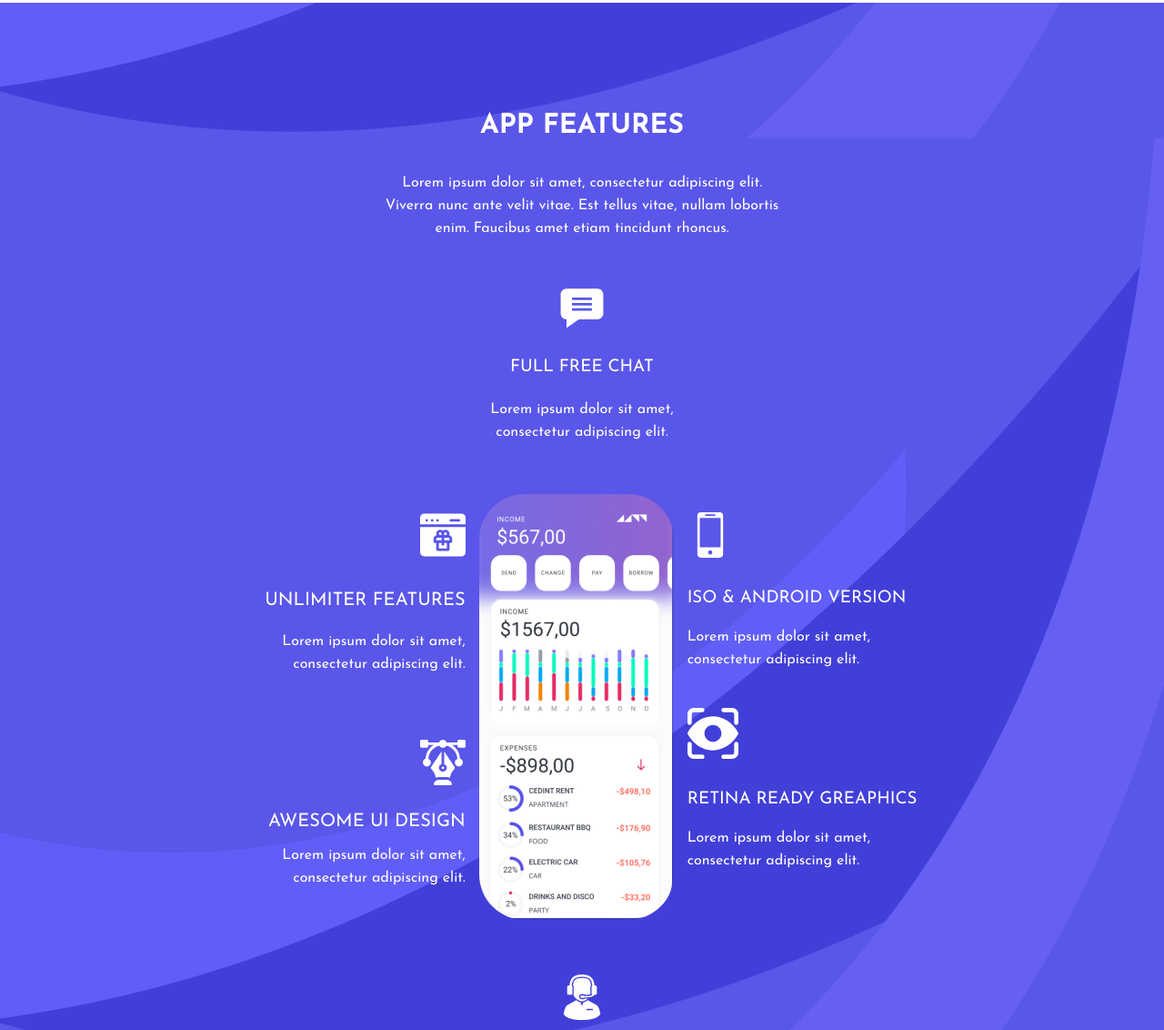
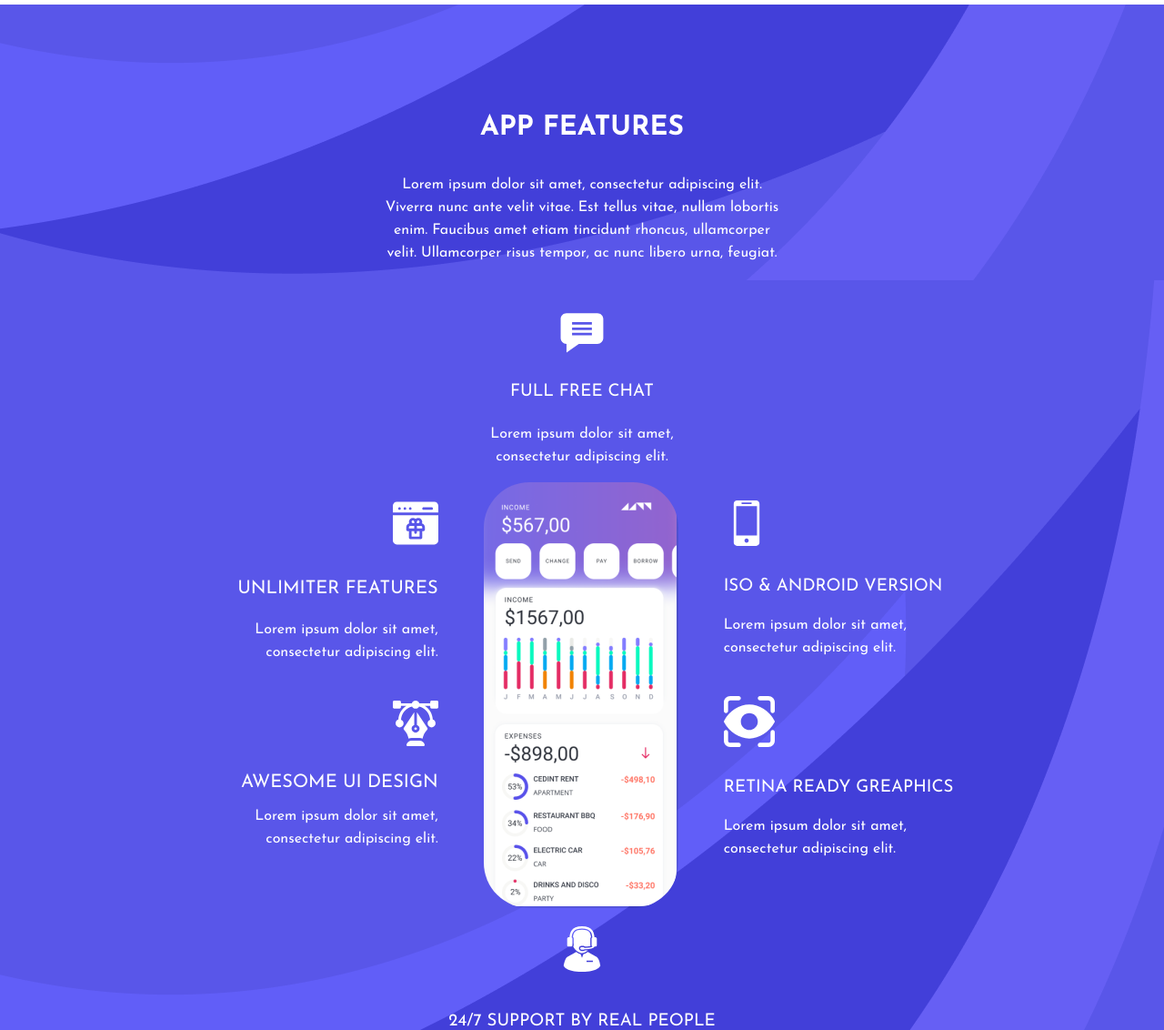
Before and after one commit to tomikorzu/Landing-page, a plain HTML site: page index.html in a window 1280 px wide. Shown: the part 1668-2800 px from the top of the page at 91% size. Drawn offline with Linux system fonts and the light colour scheme.

Commit message:
fix(features): modify features section for global responsive

```diff
--- a/index.html
+++ b/index.html
@@ -133,52 +133,20 @@
 
         </section>
 
-        <!-- Esta section la hice de esta manera solo para probar una forma distinta de hacerla responsive -->
+        <!-- FEATURES -->
         <section id="features">
-            <div class="mobile-responsive">
-                <h2 class="feat-title">APP FEATURES</h2>
-                <p class="feat-p p1">Lorem ipsum dolor sit amet, consectetur adipiscing elit. Viverra   nunc ante velit vitae.</p>
-                <p class=" hidden-p">Lorem ipsum dolor sit amet, consectetur adipiscing elit. Viverra nunc ante velit vitae. Est tellus vitae, nullam lobortis enim. Faucibus amet etiam    tincidunt rhoncus.</p>
-
-                <img class="img" src="svg/comment.svg" alt="">
-                <h3 class="feat-subtitle">FULL FREE CHAT</h3>
-                <p class="feat-p p2">Lorem ipsum dolor sit amet, consectetur adipiscing elit.</p>
-
-
-                <img class="img" src="svg/browser.svg" alt="">
-                <h3 class="feat-subtitle s2">UNLIMITER FEATURES</h3>
-                <p class="feat-p p2">Lorem ipsum dolor sit amet, consectetur adipiscing elit.</p>
-
-                <img class="img" src="svg/vector.svg" alt="">
-                <h3 class="feat-subtitle">AWESOME UI DESIGN</h3>
-                <p class="feat-p p2">Lorem ipsum dolor sit amet, consectetur adipiscing elit.</p>
-
-                <img class="img-app" src="svg/App.svg" alt="">
-
-                <img src="svg/cell-phone.svg" alt="">
-                <h3 class="feat-subtitle s3">ISO & ANDROID VERSION</h3>
-                <p class="feat-p p2">Lorem ipsum dolor sit amet, consectetur adipiscing elit.</p>
-
-                <img class="img" src="svg/eye-scanner 1.svg" alt="">
-                <h3 class="feat-subtitle s3 s4">RETINA READY GREAPHICS</h3>
-                <p class="feat-p p2">Lorem ipsum dolor sit amet, consectetur adipiscing elit.</p>
-
-                <img class="img" src="svg/male-telemarketer.svg" alt="">
-                <h3 class="feat-subtitle">24/7 SUPPORT BY REAL PEOPLE</h3>
-                <p class="feat-p p2">Lorem ipsum dolor sit amet, consectetur adipiscing elit.</p>
-            </div>
-            <div class="tablet-responsive">
+            <div class="responsive">
                 <div class="feat-container">
-                    <h2 class="feat-title">APP FEATURES</h2>
+                    <h2 class="feat-title txt-center align">APP FEATURES</h2>
                     <p class="feat-p p1">Lorem ipsum dolor sit amet, consectetur adipiscing elit.   Viverra   nunc ante velit vitae.</p>
                     <p class=" hidden-p">Lorem ipsum dolor sit amet, consectetur adipiscing elit. Viverra nunc ante velit vitae. Est tellus vitae, nullam lobortis enim. Faucibus amet etiam        tincidunt rhoncus.</p>
-
+                    <p class="laptop-p">Lorem ipsum dolor sit amet, consectetur adipiscing elit. Viverra nunc ante velit vitae. Est tellus vitae, nullam lobortis enim. Faucibus amet etiam tincidunt rhoncus, ullamcorper velit. Ullamcorper risus tempor, ac nunc libero urna, feugiat.</p>
 
                     <img class="img img-msg" src="svg/comment.svg" alt="">
                     <h3 class="feat-subtitle h3-msg">FULL FREE CHAT</h3>
                     <p class="feat-p p2 txt-center">Lorem ipsum dolor sit amet, consectetur adipiscing elit.</p>
 
-                    <div class="content">
+                    <div class="content content-xs content-xl">
                         <div class="browser-vector">
                             <img class="img img-tablet2" src="svg/browser.svg" alt="">
                             <h3 class="feat-subtitle s2 h3-browser">UNLIMITER FEATURES</h3>
--- a/principal/style.css
+++ b/principal/style.css
@@ -40,6 +40,8 @@ header{
     border-radius: 5px;
     align-items: center;
     z-index: 999;
+    border: 1px solid #bcbcbc;
+    /* position: fixed; */
 }
 .navbar a{
     color: #000;
@@ -351,9 +353,11 @@ header{
 
 /* FEATURES */
 #features{
-    background: url(../img/bg.png) center;
+    background: url(../img/bg.png) bottom;
 
 }
+
+
 
 .mobile-responsive{
     display: flex;
@@ -363,8 +367,10 @@ header{
     overflow: hidden;
 }
 
-.tablet-responsive{
-    display: none;
+.responsive{
+    display: flex;
+    flex-direction: column;
+    align-items: center;
 }
 
 .feat-title{
@@ -404,6 +410,7 @@ header{
     padding: 35px 100px 25px 100px;
     text-align: center;
     line-height: 30px;
+    max-width: 200px;
 }
 
 .s4{
@@ -413,6 +420,33 @@ header{
 .hidden-p{
     display: none;
 }
+
+.laptop-p{
+    display: none;
+}
+
+.feat-container{
+    padding-bottom: 60px;
+}
+
+.txt-center{
+    text-align: center;
+}
+
+.feat-container, .browser-vector, .phone-eye, .content{
+    display: flex;
+    flex-direction: column;
+    align-items: center;
+}
+
+.content-xs{
+    gap: 60px;
+}
+
+.img-app{
+    border-radius: 50px;
+}
+
 
 @media (min-width: 768px) {
 
@@ -534,6 +568,7 @@ header{
     .img-about{
         margin: 0;
         max-width: 50%;
+        object-fit: contain;
     }
 
     .creative{
@@ -552,12 +587,11 @@ header{
         display: none;
     }
 
-    .tablet-responsive{
+    .responsive{
         display: flex;
         flex-direction: column;
         align-items: center;
         padding: 0 0 60px 0;
-        overflow: hidden;
     }
 
     .feat-container{
@@ -593,17 +627,19 @@ header{
         line-height: 25px;
     }
 
-    .content{
+    .content-xl{
         display: flex;
         flex-direction: row;
         padding: 40px 30px 40px 20px;
+        gap: 0;
+        align-items: start;
     }
 
     .phone-eye{
         display: flex;
         flex-direction: column;
         align-items: start;
-        margin: 20px 0 0 15px;
+        margin: 20px 0 0 20px;
     }
 
 
@@ -612,7 +648,8 @@ header{
         display: flex;
         flex-direction: column;
         align-items: end;
-        margin: 20px 15px 0 0;
+        margin: 20px 20px 0 0;
+        justify-content: end;
     }
 
     .feat-subtitle{
@@ -643,7 +680,7 @@ header{
     }
 
     .img-vector{
-        padding: 55px 0 0 0;
+        padding: 50px 0 0 0;
     }
 
     .s2{
@@ -662,9 +699,7 @@ header{
         line-height: 35px;
     }
 
-    .img-app{
-        border-radius: 50px;
-    }
+
 
     .img-phone{
         width: 50px;
@@ -780,6 +815,44 @@ header{
     .img-about{
         min-width: 30%;
     }
+
+    /* FEATURES */
+
+    .laptop-p{
+        display: block;
+        padding: 0;
+        max-width: 450px;
+        color: #fff;
+        text-align: center;
+        line-height: 25px;
+        margin: 0;
+
+    }
+    .hidden-p{
+        display: none;
+    }
+
+    .s3{
+        max-width: 100%;
+    }
+
+    .img-vector{
+        padding: 25px 0 0 0;
+    }
+
+    .content-xl{
+        gap: 30px;
+        padding: 0 20px;
+        width: 100%;
+        justify-content: center;
+    }
+
+    .feat-container{
+        width: 100%;
+    }
+
+    .img-app{
+    }
 }
 
 @media (min-width: 1200px){
```
